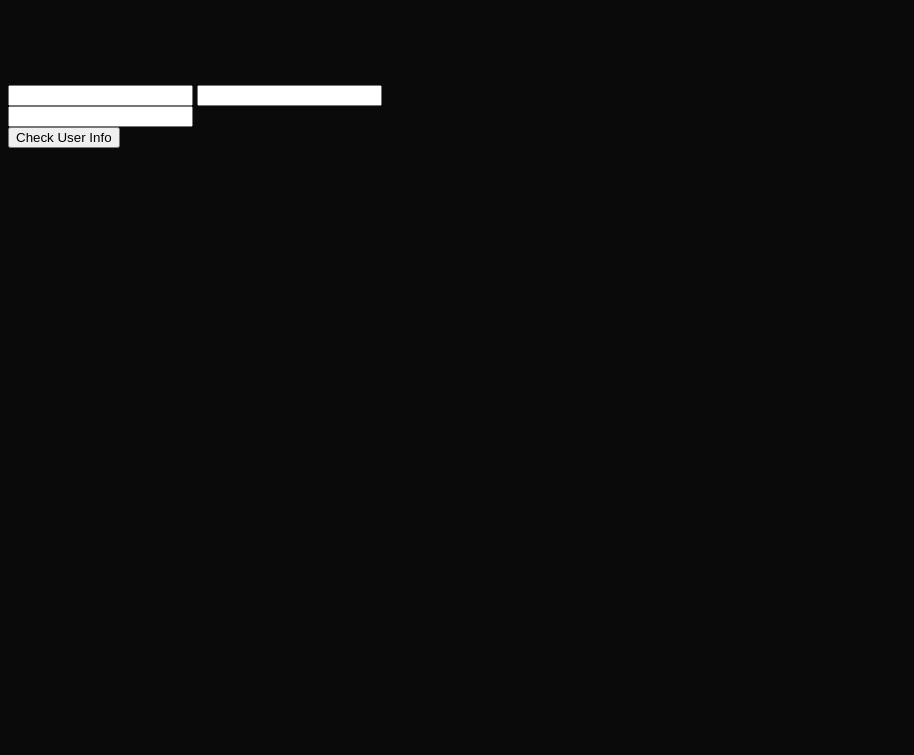
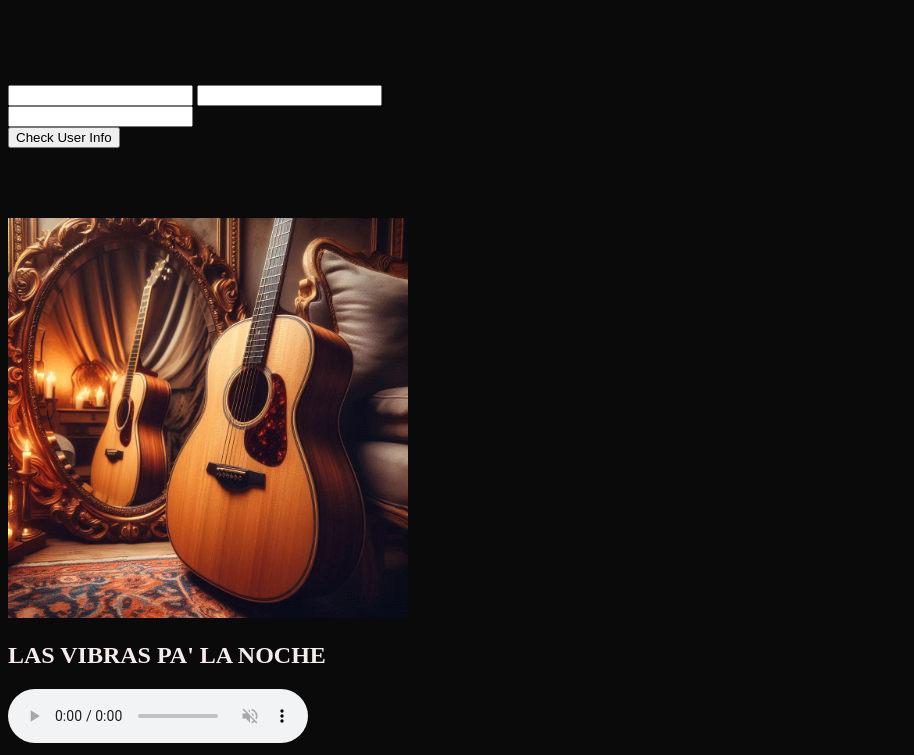
Before and after one commit to soSynfull/csc102, a plain HTML site: page strings.html in a window 1280 px wide. Shown: the part 104-859 px from the top of the page, without its empty margins (0-914 px from the left). Before the commit the page ends 800 px from the top, so only its background shows below. Drawn offline with Linux system fonts and the light colour scheme.

Commit message:
4.2 strings added to repo

```diff
--- a/strings.html
+++ b/strings.html
@@ -22,5 +22,18 @@
   <br>
   <button onclick="userInfoValidation();">Check User Info</button>
   <p id="userInfoResults"> </p>
+  <br>
+  <br>
+  <br>
+  <img id="memeImage" src="4.2img .png">
+  <br>
+  <h2> LAS VIBRAS PA' LA NOCHE</h2>
+    <!-- "audio" is for an audio element that consists of sound -->
+        <!--"controls" provides the ability to user to control playback of sound  -->
+        <!-- "muted" silences the audio initially -->
+        <audio controls muted>
+          <!-- "type" specifies the src file type (audio) -->
+          <source src="4.2 audio.mp3" type="audio/mpeg">
+      </audio>
 </body>
 </html>
```
